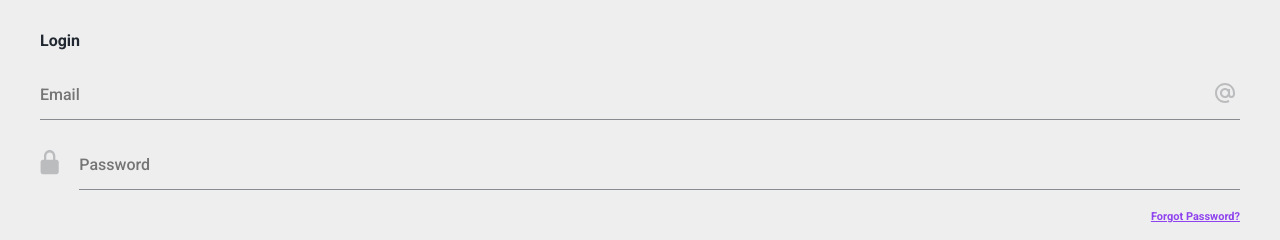
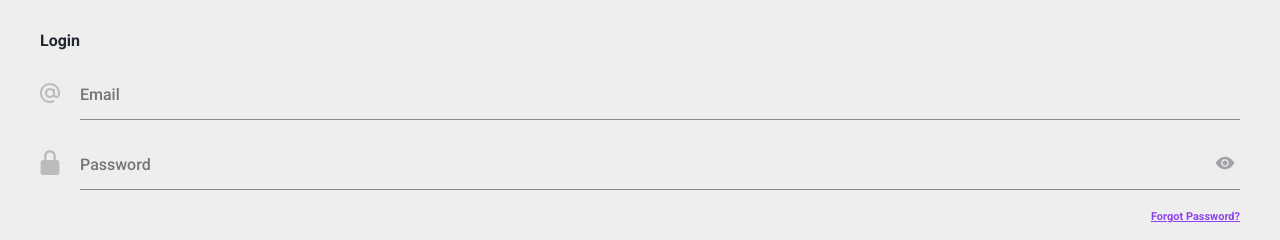
Before and after one commit to Hector14oo/movies-app, a Next.js app: page /account/login in a window 1280 px wide. Shown: the part 388-628 px from the top of the page. Built offline with nearby package versions, Linux system fonts and the light colour scheme.

Commit message:
Inputs styles update

```diff
--- a/src/components/Input/Email/index.tsx
+++ b/src/components/Input/Email/index.tsx
@@ -21,6 +21,7 @@ export function Email({
         type='email'
         id={placeholder}
         placeholder={placeholder}
+        required
       />
     </label>
   );
--- a/src/components/Input/Password/index.tsx
+++ b/src/components/Input/Password/index.tsx
@@ -20,14 +20,15 @@ export function Password({
       className={styles.FormInput}
     >
       <i>
-        <PadLockSvg />
+        <PadLockSvg  width={20} height={25}/>
       </i>
       <input
         type={isBlind ? 'text' : 'password'}
         id={placeholder}
         placeholder={placeholder}
+        required
       />
-      <i onClick={toggleBlind}>{isBlind ? <BlindEyeSvg /> : <EyeSvg />}</i>
+      <i onClick={toggleBlind}>{isBlind ? <BlindEyeSvg width={20} height={20} /> : <EyeSvg width={20} height={20} />}</i>
     </label>
   );
 }
--- a/src/styles/components/Inputs.module.css
+++ b/src/styles/components/Inputs.module.css
@@ -59,14 +59,13 @@
 .FormInput input {
   width: 100%;
   height: 100%;
-  padding-right: 20px;
   color: inherit;
   font-weight: 500;
 
   color: var(--C3-50);
   border-bottom: 1px solid var(--C3-50);
 }
-.FormInput i:last-of-type {
+.FormInput i:nth-child(3) {
   width: fit-content;
   height: fit-content;
   padding: 5px;
```
